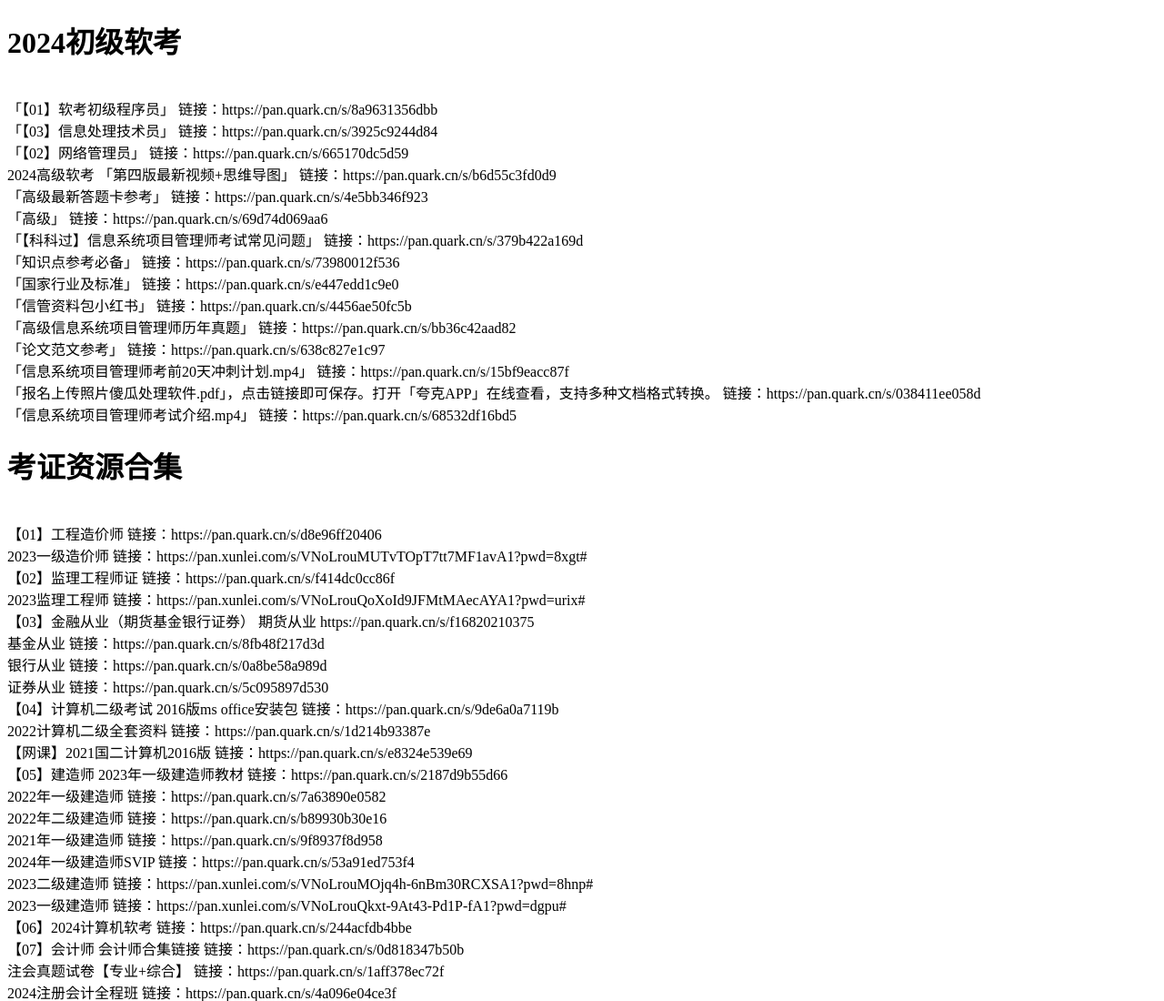
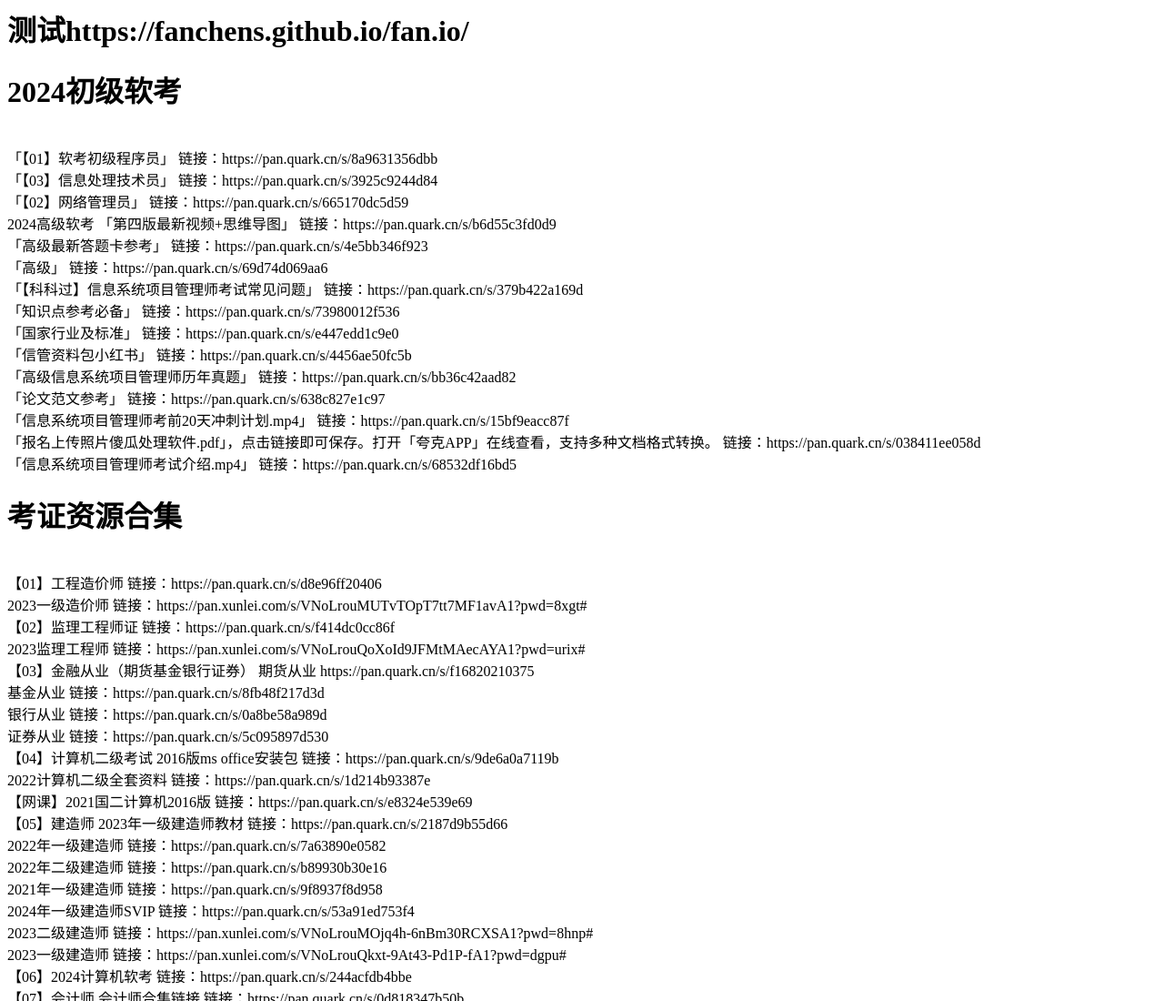
Before and after one commit to fanchens/fan.github.io, a plain HTML site: page index.html in a window 1280 px wide. Shown: the top 1100 px of the page at 91% size. Drawn offline with Linux system fonts and the light colour scheme.

Commit message:
Update index.html

```diff
--- a/index.html
+++ b/index.html
@@ -1,4 +1,4 @@
-
+ <h1>测试https://fanchens.github.io/fan.io/</h1>
 
 <!DOCTYPE html>
 <html lang="en">
@@ -6,7 +6,7 @@
     <meta charset="UTF-8">
     <meta http-equiv="X-UA-Compatible" content="IE=edge">
     <meta name="viewport" content="width=device-width, initial-scale=1.0">
-    <title> <h1>测试https://fanchens.github.io/fan.io/</h1></title>
+    <title></title>
 
 </head>
 <body>
```
